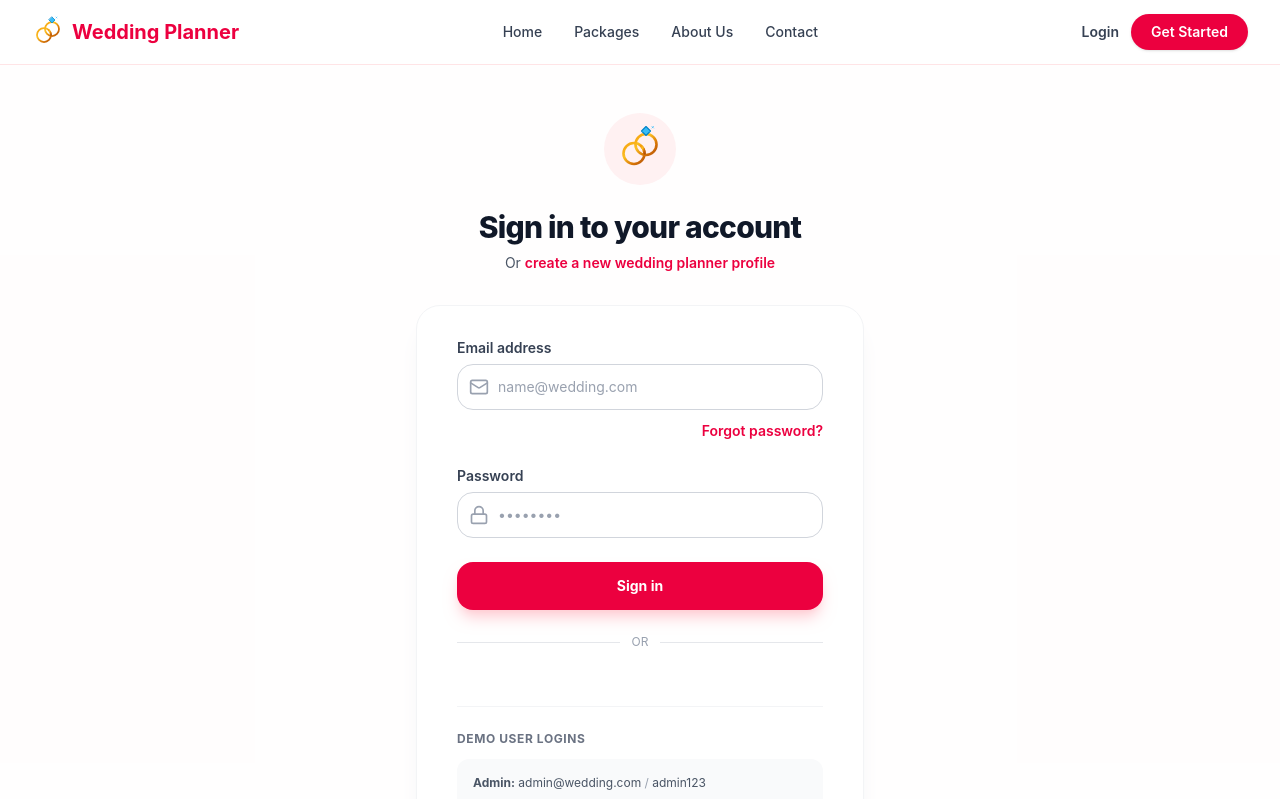
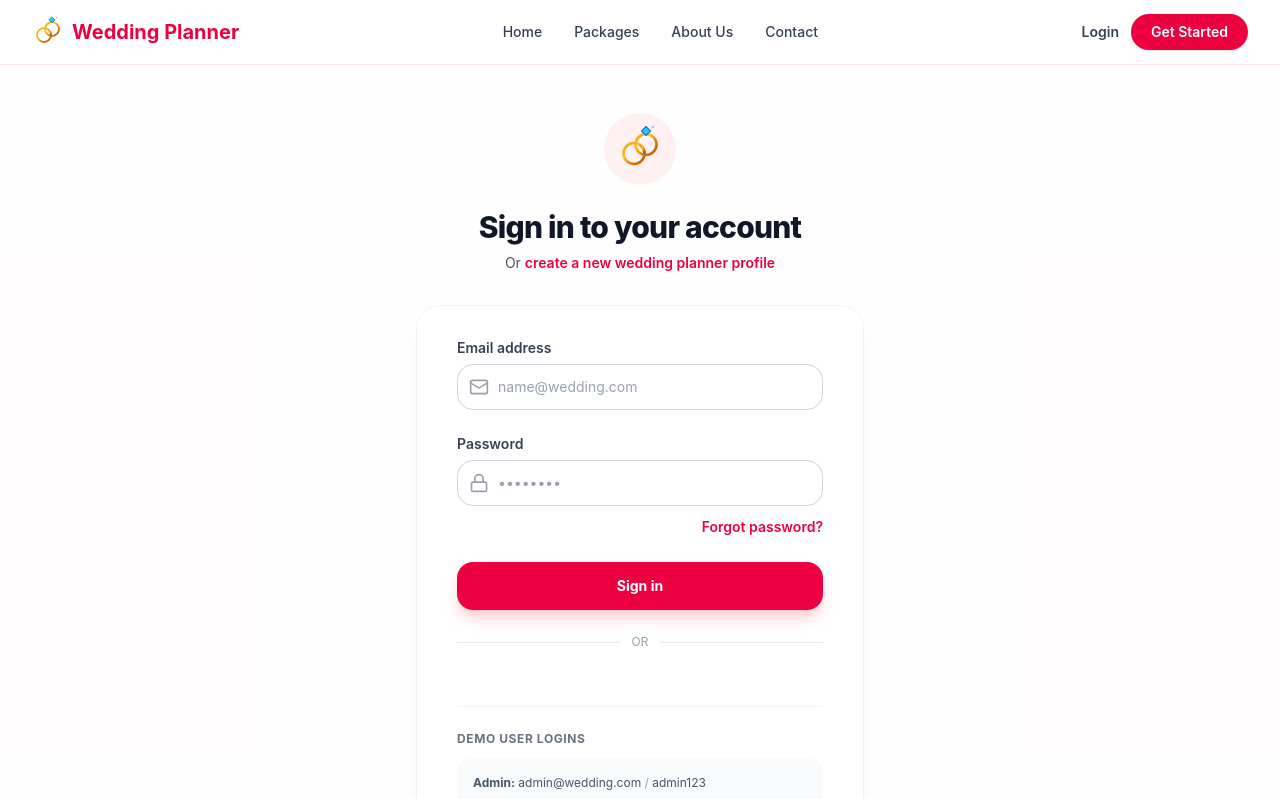
Before and after one commit to Rukundo-elie/Wedding-Planner-Platform, a React (Vite) app in the folder client/: page /login in a window 1280 px wide. Shown: the top 799 px of the page. Built offline with nearby package versions, Linux system fonts and the light colour scheme; no server answers.

Commit message:
Forgot page fixing.

```diff
--- a/client/src/pages/Login.jsx
+++ b/client/src/pages/Login.jsx
@@ -126,11 +126,6 @@ const Login = () => {
                   placeholder="name@wedding.com"
                 />
               </div>
-              <div className="mt-2 text-right">
-                <Link to="/forgot-password" className="text-sm font-semibold text-rose-600 hover:text-rose-500">
-                  Forgot password?
-                </Link>
-              </div>
             </div>
 
             {/* Password input */}
@@ -153,6 +148,11 @@ const Login = () => {
                   className="block w-full rounded-2xl border border-gray-300 bg-white py-3 pl-10 pr-4 text-gray-950 placeholder-gray-400 focus:border-rose-500 focus:outline-none focus:ring-1 focus:ring-rose-500 sm:text-sm"
                   placeholder="••••••••"
                 />
+              </div>
+              <div className="mt-2 text-right">
+                <Link to="/forgot-password" className="text-sm font-semibold text-rose-600 hover:text-rose-500">
+                  Forgot password?
+                </Link>
               </div>
             </div>
 
```
